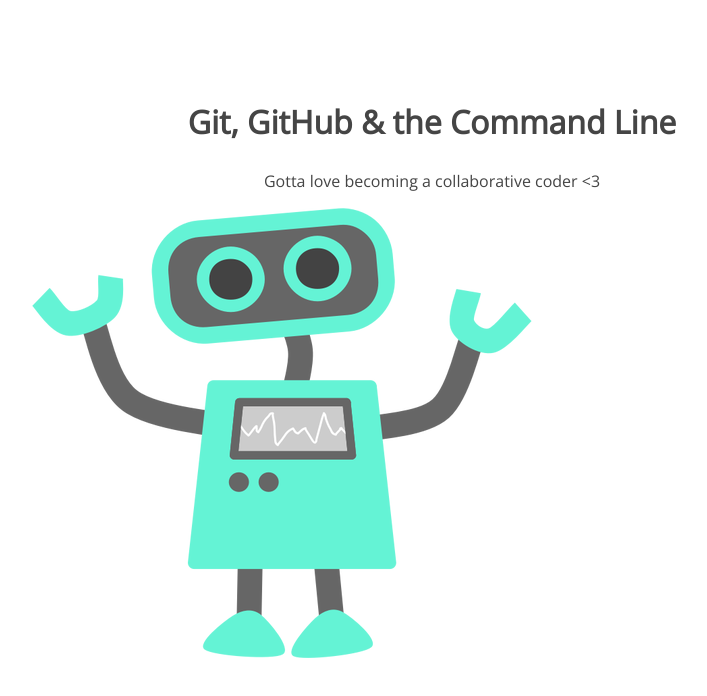
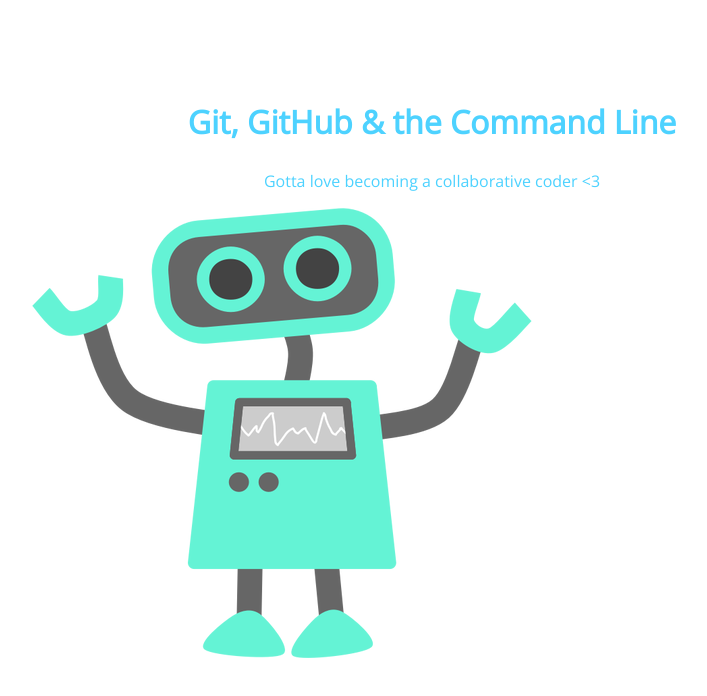
Before and after one commit to JoeiV/105-project, a plain HTML site: page index.html in a window 1280 px wide. Shown: the whole page, without its empty margins (208-915 px from the left). Drawn offline with nearby package versions, Linux system fonts and the light colour scheme.

Commit message:
updated header style

```diff
--- a/css/style.css
+++ b/css/style.css
@@ -5,7 +5,7 @@
 section h1,
 section p {
 	text-align: center;
-	color: #454545;
+	color: #4dd2ff;
 }
 section h1 {
 	font: 32px 'Open Sans';
```
